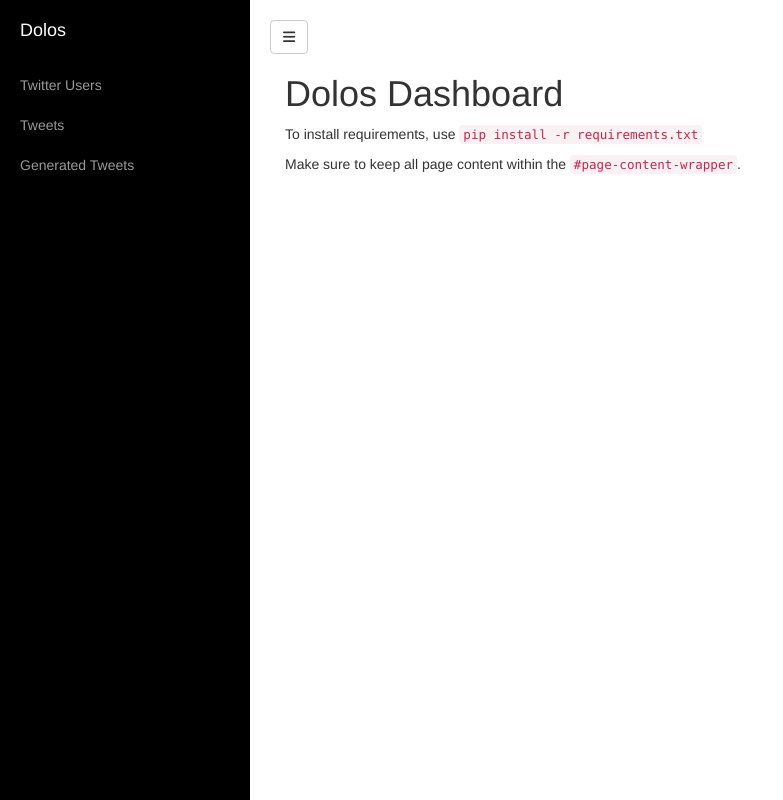
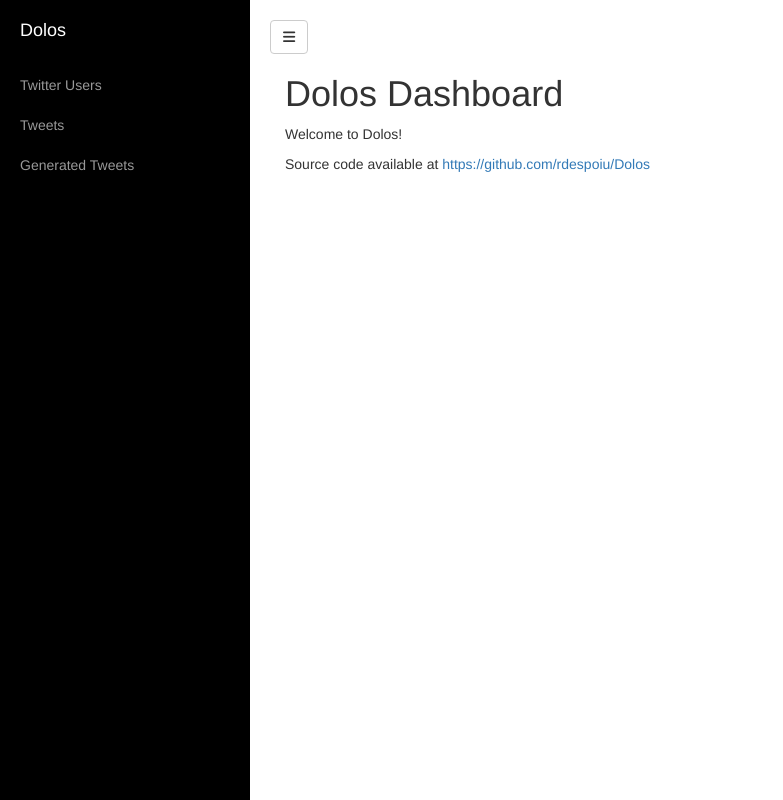
Before and after one commit to rdespoiu/Dolos, a Flask app: template templates/index.html in a window 1280 px wide. Shown: the whole page, without its empty margins (0-783 px from the left). Run offline with Flask 2, Linux system fonts and the light colour scheme; the template is opened without the code that fills it, so the values that code supplies are empty; parts of the project's set-up code (start-up, migrations or seed data) failed here and were passed over; some libraries are stand-ins or nearby versions.

Commit message:
Changed index, added new parameter to .gitignore

```diff
--- a/templates/index.html
+++ b/templates/index.html
@@ -157,10 +157,8 @@
                       </div>
                     {% else %}
                       <h1>Dolos Dashboard</h1>
-                      <p>To install requirements, use <code>pip install -r requirements.txt</code></p>
-
-
-                      <p>Make sure to keep all page content within the <code>#page-content-wrapper</code>.</p>
+                      <p>Welcome to Dolos!</p>
+                      <p>Source code available at <a href="https://github.com/rdespoiu/Dolos">https://github.com/rdespoiu/Dolos</a></p>
                     {% endif %}
                   {% endif %}
                   </div>
```
Also changed, not shown: 1 other file.
